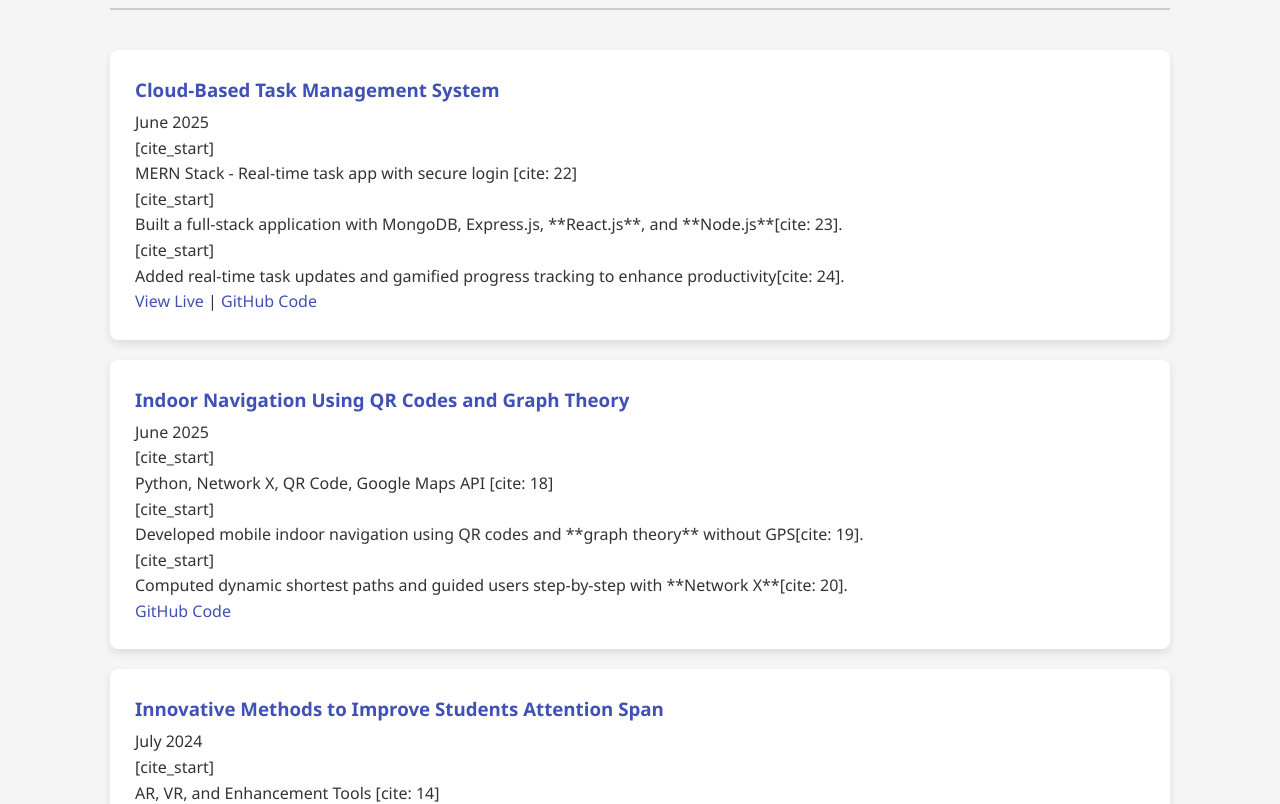
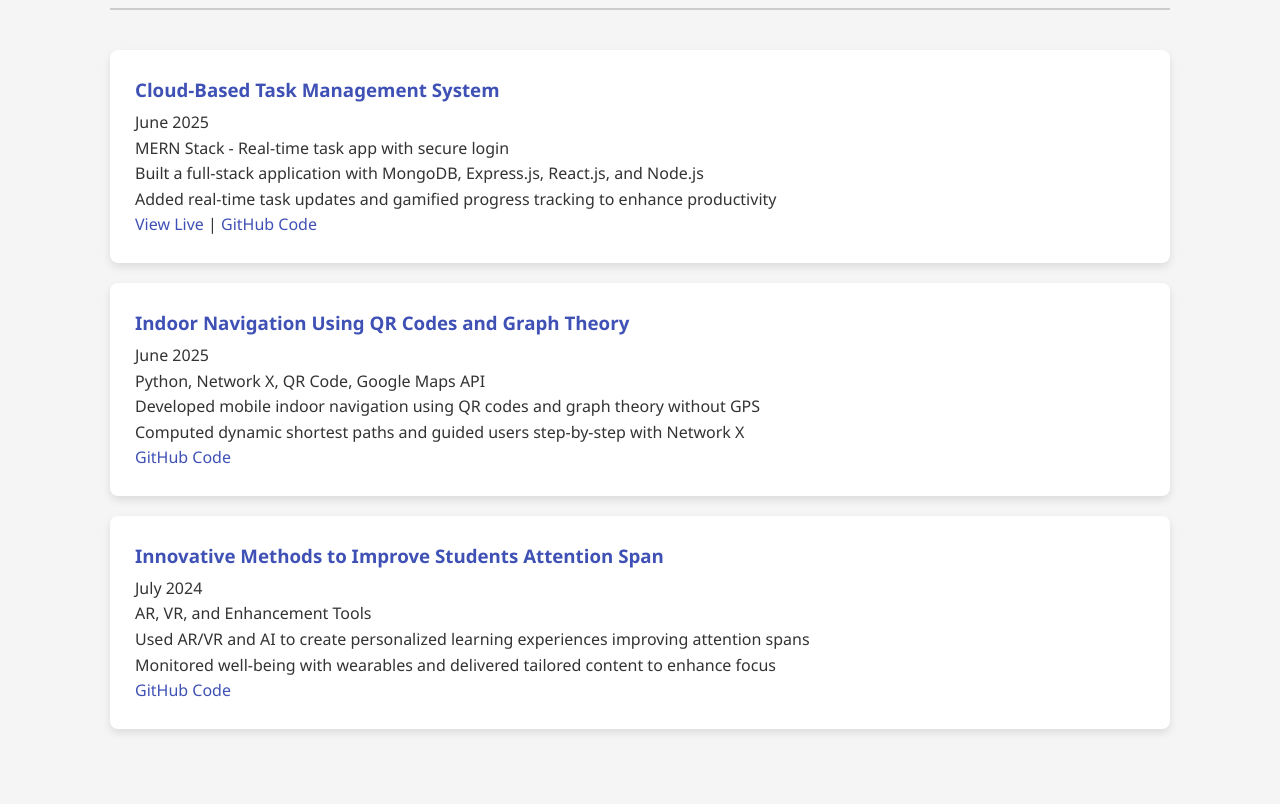
Before and after one commit to mrudhulavattikundala/mrudhula-portfolio, a React (Vite) app: page / in a window 1280 px wide. Shown: the part 1400-2204 px from the top of the page. Built offline with nearby package versions, Linux system fonts and the light colour scheme.

Commit message:
Style: Added minimal and classic CSS styling to all components.

```diff
--- a/src/components/Projects.jsx
+++ b/src/components/Projects.jsx
@@ -9,10 +9,10 @@ function Projects() {
         <div className="project-card">
             <h3>Cloud-Based Task Management System</h3>
             <p className="project-date">June 2025</p>
-        [cite_start]<p className="project-tech">MERN Stack - Real-time task app with secure login [cite: 22]</p>
+            <p className="project-tech">MERN Stack - Real-time task app with secure login</p>
             <ul>
-          [cite_start]<li>Built a full-stack application with MongoDB, Express.js, **React.js**, and **Node.js**[cite: 23].</li>
-          [cite_start]<li>Added real-time task updates and gamified progress tracking to enhance productivity[cite: 24].</li>
+                <li>Built a full-stack application with MongoDB, Express.js, React.js, and Node.js</li>
+                <li>Added real-time task updates and gamified progress tracking to enhance productivity</li>
                 {/* Add a placeholder for your live link and GitHub link here when available */}
                 <li><a href="[Your Live Demo Link]">View Live</a> | <a href="[Your GitHub Repo Link]">GitHub Code</a></li>
             </ul>
@@ -21,10 +21,10 @@ function Projects() {
         <div className="project-card">
             <h3>Indoor Navigation Using QR Codes and Graph Theory</h3>
             <p className="project-date">June 2025</p>
-        [cite_start]<p className="project-tech">Python, Network X, QR Code, Google Maps API [cite: 18]</p>
+            <p className="project-tech">Python, Network X, QR Code, Google Maps API </p>
             <ul>
-          [cite_start]<li>Developed mobile indoor navigation using QR codes and **graph theory** without GPS[cite: 19].</li>
-          [cite_start]<li>Computed dynamic shortest paths and guided users step-by-step with **Network X**[cite: 20].</li>
+                <li>Developed mobile indoor navigation using QR codes and graph theory without GPS</li>
+                <li>Computed dynamic shortest paths and guided users step-by-step with Network X</li>
                 <li><a href="[Your GitHub Repo Link]">GitHub Code</a></li>
             </ul>
         </div>
@@ -32,10 +32,10 @@ function Projects() {
         <div className="project-card">
             <h3>Innovative Methods to Improve Students Attention Span</h3>
             <p className="project-date">July 2024</p>
-        [cite_start]<p className="project-tech">AR, VR, and Enhancement Tools [cite: 14]</p>
+            <p className="project-tech">AR, VR, and Enhancement Tools</p>
             <ul>
-          [cite_start]<li>Used **AR/VR** and **AI** to create personalized learning experiences improving attention spans[cite: 15].</li>
-          [cite_start]<li>Monitored well-being with wearables and delivered tailored content to enhance focus[cite: 16].</li>
+                <li>Used AR/VR and AI to create personalized learning experiences improving attention spans</li>
+                <li>Monitored well-being with wearables and delivered tailored content to enhance focus</li>
                 <li><a href="[Your GitHub Repo Link]">GitHub Code</a></li>
             </ul>
         </div>
```
Lines whose indentation alone changed are shown as unchanged.
